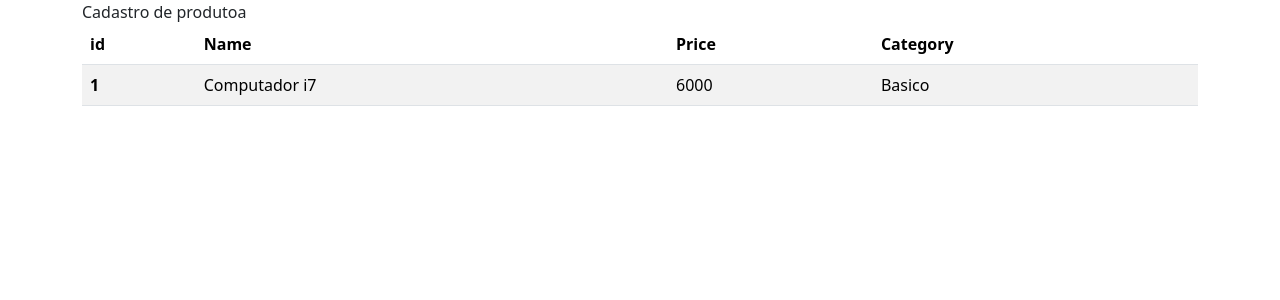
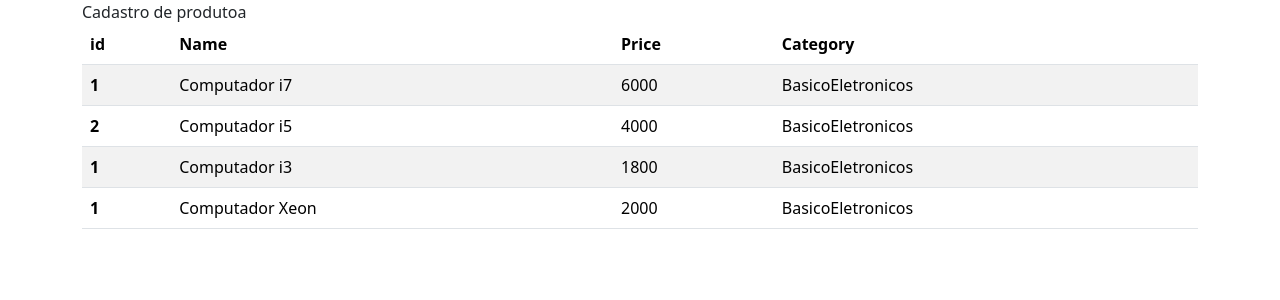
Before and after one commit to Calebe-Dev/Product, an Angular app: page / in a window 1280 px wide. Shown: the top 300 px of the page. Built offline with nearby package versions, Linux system fonts and the light colour scheme.

Commit message:
Acrecentando mais itens a lista

```diff
--- a/src/app/product/product.component.html
+++ b/src/app/product/product.component.html
@@ -17,7 +17,7 @@
         <th scope="row">{{product.id}}</th>
         <td>{{product.name}}</td>
         <td>{{product.price}}</td>
-        <td>Basico{{product.Category}}</td>
+        <td>Basico{{product.category}}</td>
       </tr>
     </tbody>
     </table>
--- a/src/app/product/product.component.ts
+++ b/src/app/product/product.component.ts
@@ -12,7 +12,25 @@ export class ProductComponent {
         "id"        :1,
         "name"      :"Computador i7",
         "price"     :6000.00,
-        "category"  :"Eletronicos"
+        "category"  :"Eletronicos",
+      },
+      {
+        "id"        :2,
+        "name"      :"Computador i5",
+        "price"     :4000.00,
+        "category"  :"Eletronicos",
+      },
+      {
+        "id"        :1,
+        "name"      :"Computador i3",
+        "price"     :1800.00,
+        "category"  :"Eletronicos",
+      },
+      {
+        "id"        :1,
+        "name"      :"Computador Xeon",
+        "price"     :2000.00,
+        "category"  :"Eletronicos",
       }
     ];
 }
```
